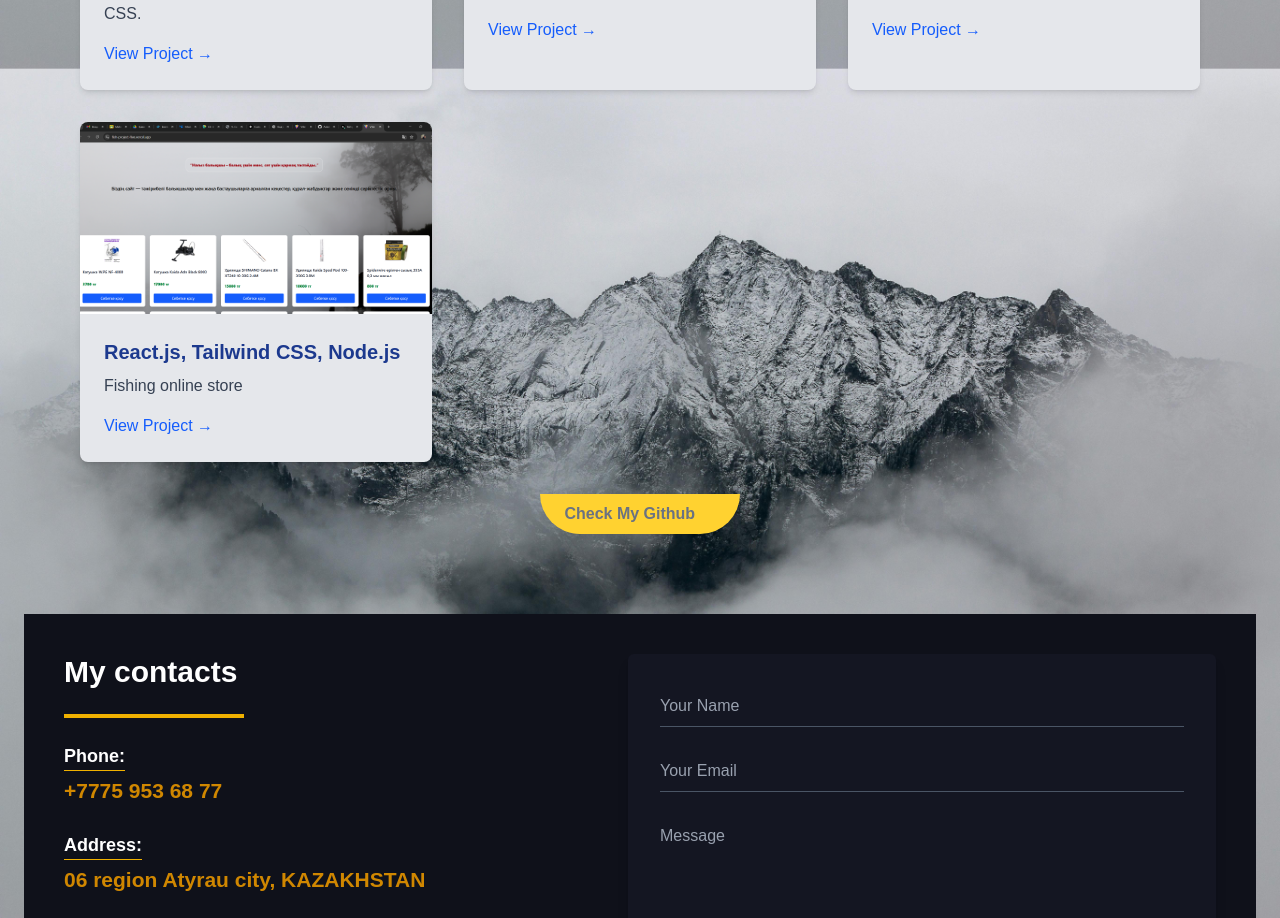
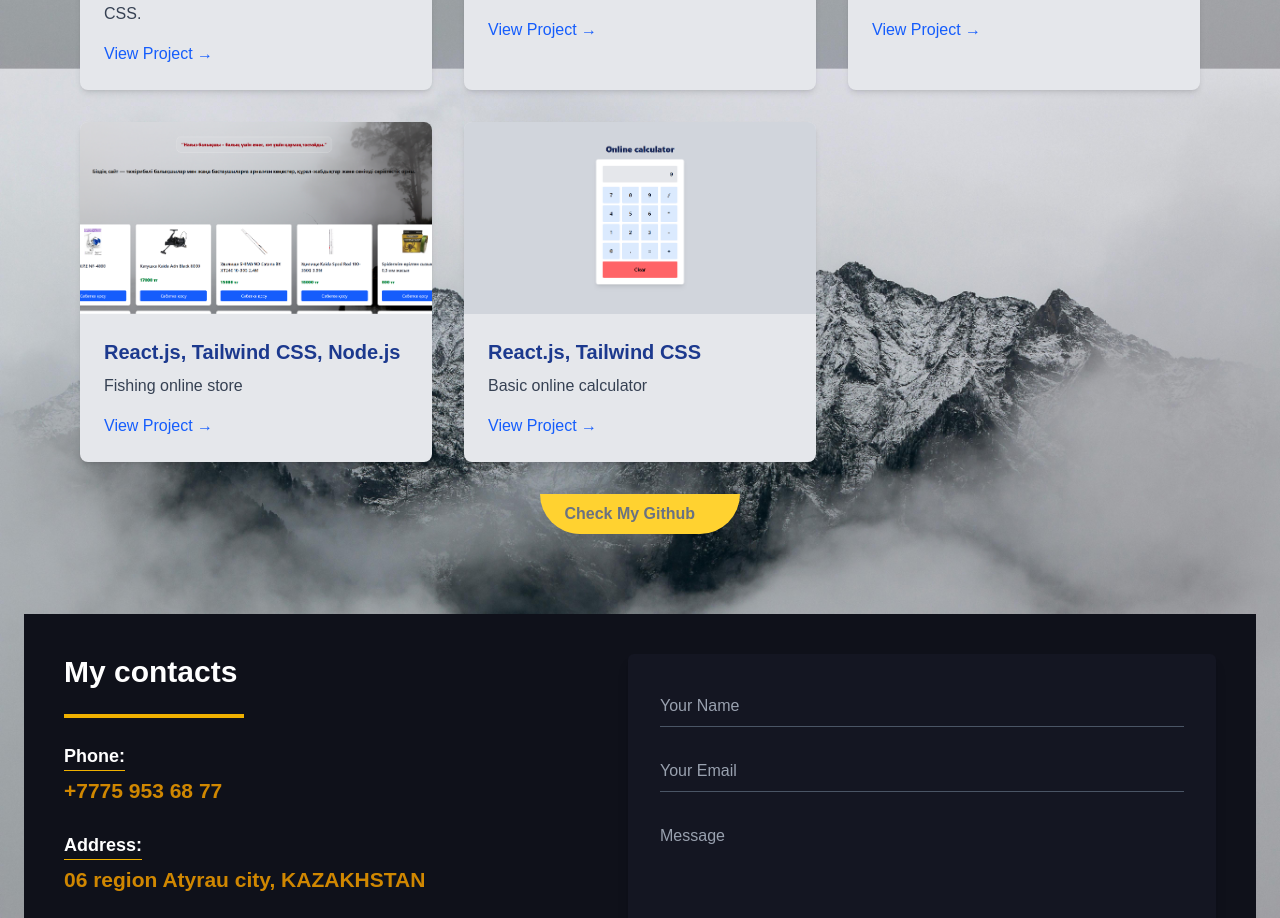
Before and after one commit to Adok414/myPortfolio, a React (Vite) app: page / in a window 1280 px wide. Shown: the part 1700-2618 px from the top of the page. Built offline with nearby package versions, Linux system fonts and the light colour scheme; some icons are missing.

Commit message:
Калькулятор дизайны өзгертілді

```diff
--- a/src/components/MyProjects.jsx
+++ b/src/components/MyProjects.jsx
@@ -27,6 +27,13 @@ const projects = [
     description: "Fishing online store",
     link: "https://fish-project-five.vercel.app/",
     image: "/img/site4.png",
+  },
+
+  {
+    title: "React.js, Tailwind CSS",
+    description: "Basic online calculator",
+    link: "https://calculator-nine-lime-77.vercel.app/",
+    image: "/img/site5.png",
   }
 
 ];
```
Also changed, not shown: public/img/site4.png, public/img/site5.png (added).
